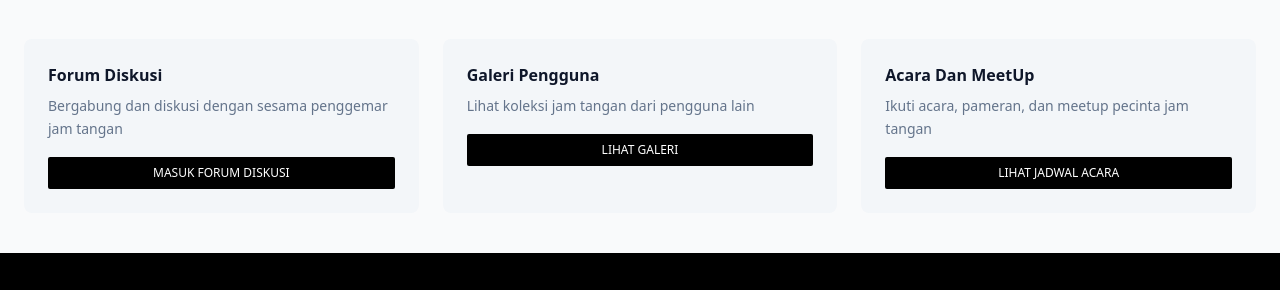
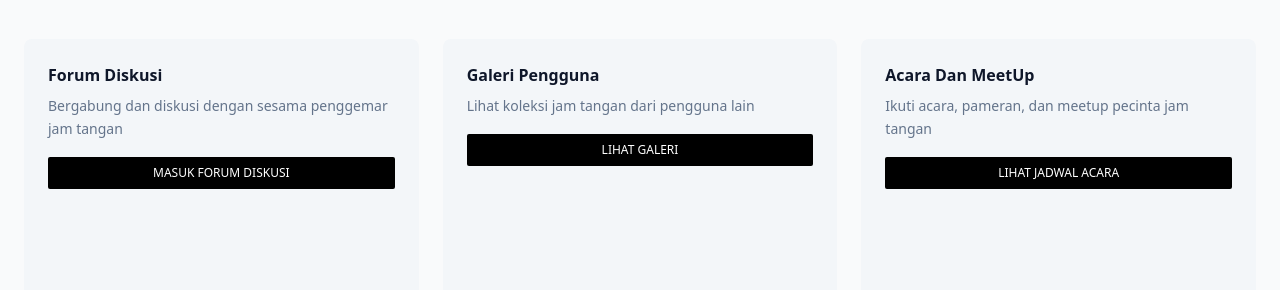
Before and after one commit to Kauzaki3/Timeluxe, a plain HTML site: page komunitas.html in a window 1280 px wide. Shown: the part 65-355 px from the top of the page. Drawn offline with nearby package versions, Linux system fonts and the light colour scheme.

Commit message:
first commit

```diff
--- a/komunitas.html
+++ b/komunitas.html
@@ -33,7 +33,7 @@
   </header>
 
   <!-- Main content cards -->
-  <main class="max-w-7xl mx-auto px-6 py-10 grid grid-cols-1 sm:grid-cols-3 gap-6">
+  <main class="max-w-7xl mx-auto px-6 py-10 grid grid-cols-1 sm:grid-cols-3 gap-6 flex-grow">
     <section class="bg-[#f3f6f9] rounded-lg p-6">
       <h3 class="font-semibold text-[#0f172a] mb-2 text-base">Forum Diskusi</h3>
       <p class="text-[#64748b] text-sm mb-4 leading-relaxed">
```
